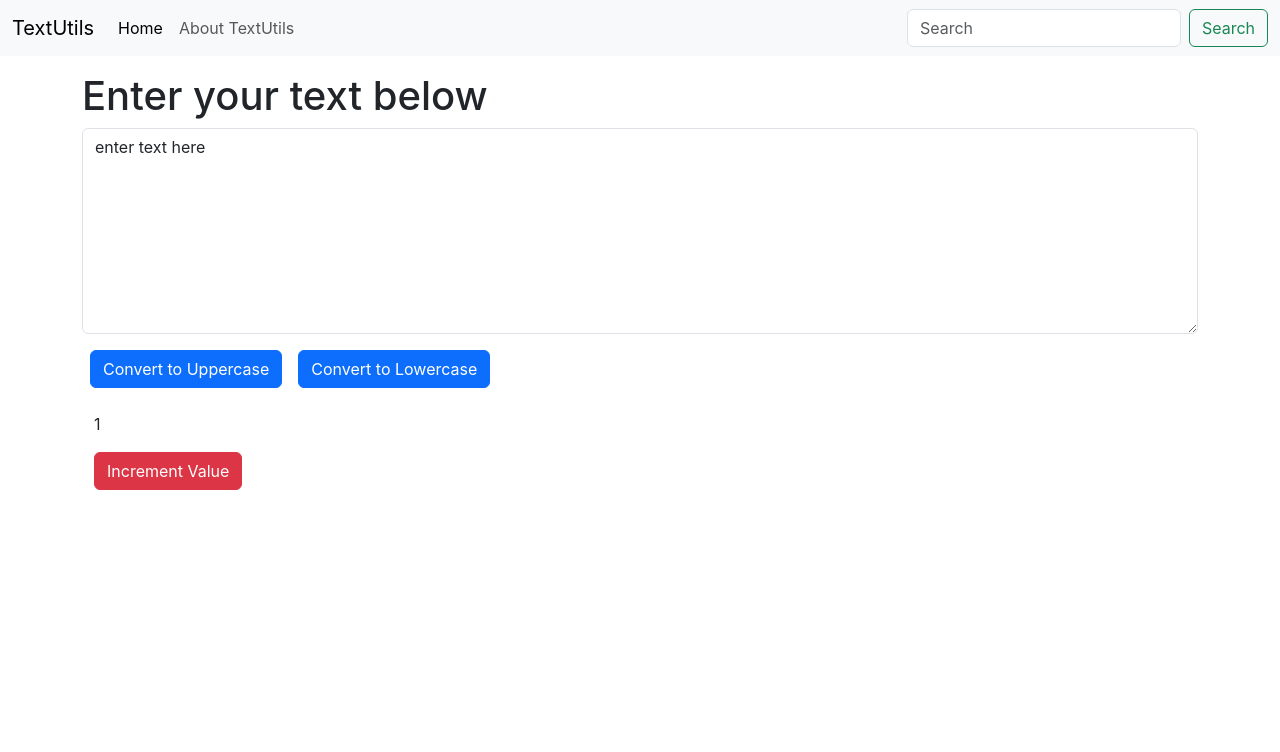
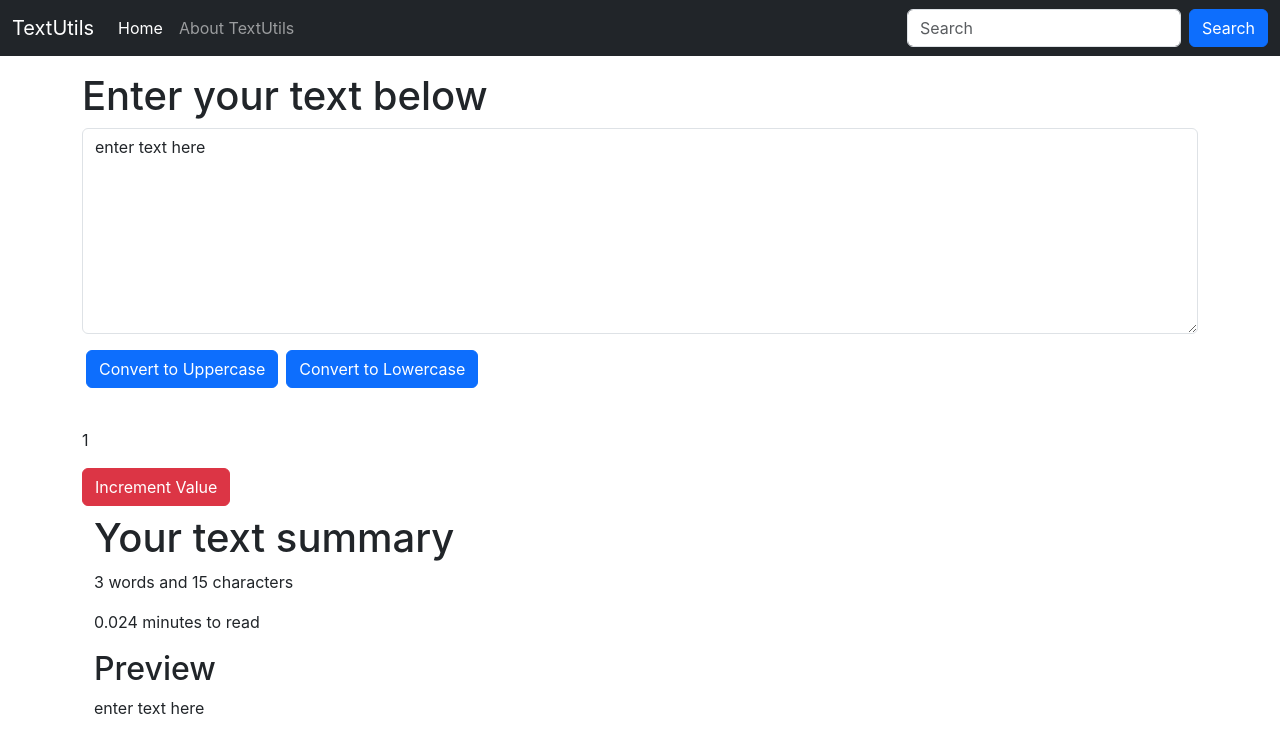
Before and after one commit to mrworld196wide/Text-Utilizer, a React (Create React App) app: page / in a window 1280 px wide. Shown: the top 752 px of the page. Built offline with nearby package versions, Linux system fonts and the light colour scheme.

Commit message:
Adding more Logic to TextUtils

```diff
--- a/src/components/Navbar.js
+++ b/src/components/Navbar.js
@@ -3,7 +3,7 @@
 export default function Navbar(props) {
   return (
     <>
-   <nav className="navbar navbar-expand-lg bg-body-tertiary">
+   <nav className="navbar navbar-expand-lg navbar-dark bg-dark">
   <div className="container-fluid">
     <a className="navbar-brand" href="/">{props.title}</a>
     <button className="navbar-toggler" type="button" data-bs-toggle="collapse" data-bs-target="#navbarSupportedContent" aria-controls="navbarSupportedContent" aria-expanded="false" aria-label="Toggle navigation">
@@ -20,7 +20,7 @@
       </ul>
       <form className="d-flex" role="search">
         <input className="form-control me-2" type="search" placeholder="Search" aria-label="Search"/>
-        <button className="btn btn-outline-success" type="submit">Search</button>
+        <button className="btn btn-primary" type="submit">Search</button>
       </form>
     </div>
   </div>
--- a/src/components/Textform.js
+++ b/src/components/Textform.js
@@ -1,34 +1,45 @@
 import React, { useState } from 'react'
-
-
-
 export default function Textform(props) {
-    const handleUpClick= () =>{
+    const handleUpClick = () => {
         console.log("Uppercased successully!");
-        let newUpText= text.toUpperCase();      //uppercasing the text
+        let newUpText = text.toUpperCase();      //uppercasing the text
         setText(newUpText); //updating the statevariable via state to new uppercased text
     }
-    const handleOnChange=(event) =>{
+    const handleOnChange = (event) => {
         console.log("changed ");
         setText(event.target.value);    // seting value of state variable text to the text in textarea
     }
 
-    const handleLowClick= () =>{
+    const handleLowClick = () => {
         console.log("Lowercased successully!");
+        let newUpText = text.toLowerCase();      //lowercasing the text
+        setText(newUpText); //updating the statevariable via state to new lowercased text
     }
+
+    // states
     const [value, setValue] = useState(1);
     const [text, setText] = useState('enter text here');
     return (
         <>
             <div className="mb-3">
                 <h1>{props.heading}</h1>
-                <textarea className="form-control" id="myBox" rows="8" value={text} onChange={handleOnChange}></textarea>
+                <div className='mb-3'>
+                    <textarea className="form-control" id="myBox" rows="8" value={text} onChange={handleOnChange}></textarea>
+                </div>
+                <button className="btn btn-primary mx-1" onClick={handleUpClick}>Convert to Uppercase</button>
+                <button className="btn btn-primary mx-1" onClick={handleLowClick}>Convert to Lowercase</button>
             </div>
-            <button className="btn btn-primary mx-2" onClick={handleUpClick}>Convert to Uppercase</button>
-            <button className="btn btn-primary mx-2" onClick={handleLowClick}>Convert to Lowercase</button>
-            <div className="container my-4">
+
+            <div className="d-inline container my-4 ">
                 <p className=''>{value}</p>
                 <button className='btn btn-danger' onClick={() => setValue((value + 1))}>Increment Value</button>
+            </div>
+            <div className="container my-2">
+                <h1>Your text summary</h1>
+                <p> {text.split(" ").length} words and {text.length} characters</p>
+                <p>{0.008 * text.split(" ").length} minutes to read </p>
+                <h2>Preview</h2>
+                <p>{text}</p>
             </div>
         </>
     )
```
